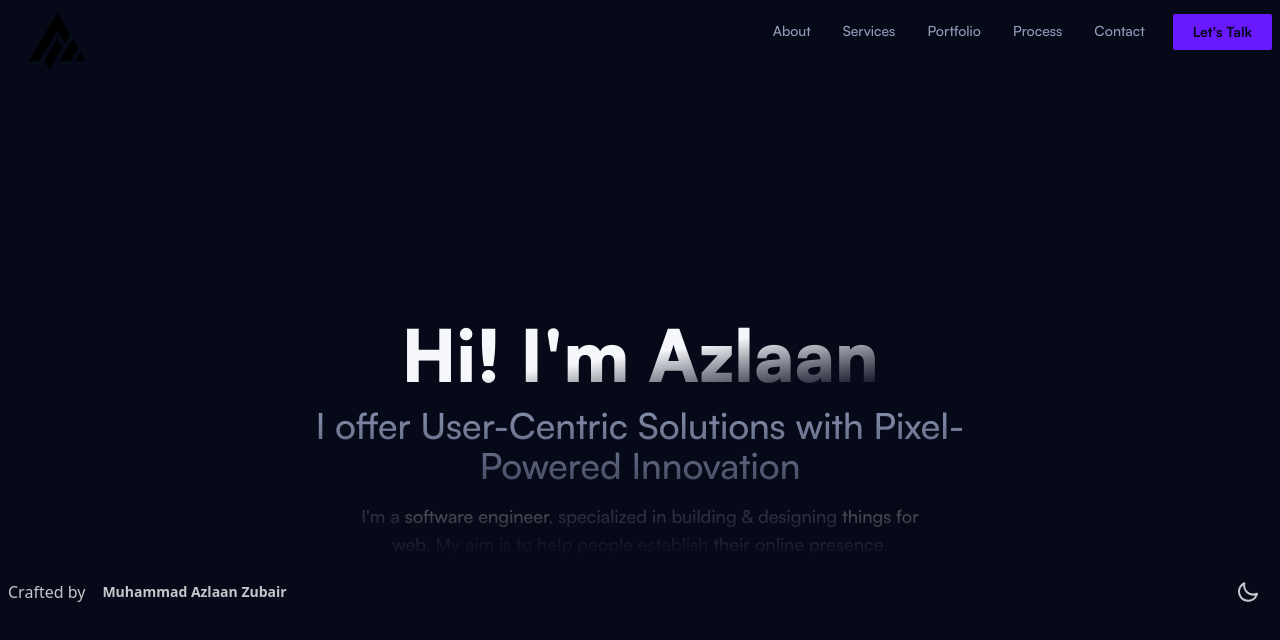
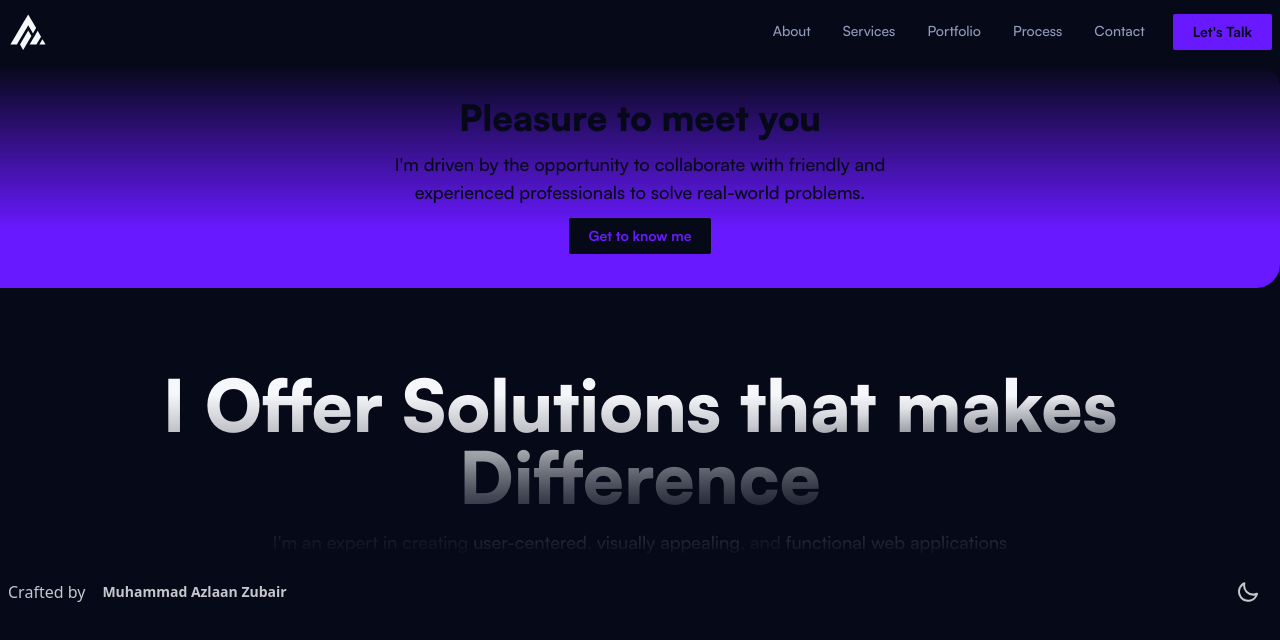
Before and after one commit to mdazlaanzubair/personal-portfolio-site-v2, a Next.js app: page / in a window 1280 px wide. Shown: the top 640 px of the page. Built offline with nearby package versions, Linux system fonts and the light colour scheme; what tailwindcss-animation-delay would draw is missing.

Commit message:
card and nav logo fixed

```diff
--- a/app/page.js
+++ b/app/page.js
@@ -25,9 +25,9 @@ export default function Home() {
               "linear-gradient(180deg, transparent, #ffffff, #ffffff, transparent)",
           }}
         >
-          <HeroSection />
+          {/* <HeroSection />
           <LogoSlider />
-          <AboutSection />
+          <AboutSection /> */}
           <KnowMe />
           <ServicesSection />
           <HireMe />
--- a/components/view-port/header-section/Navbar.jsx
+++ b/components/view-port/header-section/Navbar.jsx
@@ -1,14 +1,14 @@
 import React from "react";
 import NavMenu from "./NavMenu";
 import NavToggler from "./NavToggler";
+import Link from "next/link";
 
 const Navbar = () => {
   return (
-    <div className="navbar bg-opacity-9">
+    <div id="header-section" className="navbar bg-opacity-9">
       <div className="navbar-start">
-        <a className="btn btn-ghost text-xl">
-          <div class="w-16 lg:w-16 mx-auto text-center relative">
-            <div class="container">
+        <Link href="#hero-section">
+          <div className="container mx-auto text-center w-10 lg:w-10 relative">
             <svg
               id="Logo"
               data-name="Layer 1"
@@ -20,32 +20,31 @@ const Navbar = () => {
             >
               <polygon
                 data-name="First Line"
-                  className="path-lines"
+                className="path-lines fill-primary"
                 points="130.59 70.38 123.23 82.78 114.78 97.04 106.57 82.78 99.04 69.71 91.3 56.28 83.47 69.48 75.59 82.78 42.26 139 34.3 152.42 2 152.42 26.34 111.36 43.29 82.78 67.55 41.85 75.38 28.66 91.18 2 107.1 29.63 114.84 43.05 130.59 70.38"
                 style={{ strokeDasharray: 476, strokeDashoffset: 476 }}
               />
               <polygon
                 data-name="Second Line"
-                  className="path-lines"
+                className="path-lines fill-primary"
                 points="106.96 109.9 81.95 152.09 65.74 179.42 50 152.09 91.21 82.58 106.96 109.9"
                 style={{ strokeDasharray: 225, strokeDashoffset: 225 }}
               />
               <polygon
                 data-name="Third Line"
-                  className="path-lines"
+                className="path-lines fill-primary"
                 points="155.25 113.2 139.46 139.85 132 152.42 98 152.42 114.87 123.98 122.7 110.78 138.5 84.13 155.25 113.2"
                 style={{ strokeDasharray: 193, strokeDashoffset: 193 }}
               />
               <polygon
                 data-name="Forth Line"
-                  className="path-lines"
+                className="path-lines fill-primary"
                 points="177.85 152.42 146.86 152.42 162.58 125.91 177.85 152.42"
                 style={{ strokeDasharray: 93, strokeDashoffset: 93 }}
               />
             </svg>
           </div>
-          </div>
-        </a>
+        </Link>
       </div>
       <div className="navbar-center"></div>
       <div className="navbar-end">
--- a/components/view-port/services-section/ServiceCard.jsx
+++ b/components/view-port/services-section/ServiceCard.jsx
@@ -18,7 +18,7 @@ const ServiceCard = ({ service }) => {
 
   return (
     <div
-      className="group relative col-span-1 text-start rounded-3xl bg-gradient-to-br from-primary/5 via-secondary/5 to-base-100/5 bg-opacity-10 backdrop-blur-md"
+      className="relative col-span-1 text-start rounded-3xl bg-gradient-to-br from-primary/5 via-secondary/5 to-base-100/5 bg-opacity-10 backdrop-blur-md group-hover:blur-sm group-hover:scale-[.95] hover:!scale-100 hover:!blur-none transition-all ease-in-out duration-300"
       onMouseMove={handleMouseMove}
       onMouseEnter={() => setIsMouseOnCard(true)}
       onMouseLeave={() => setIsMouseOnCard(false)}
@@ -28,10 +28,11 @@ const ServiceCard = ({ service }) => {
           isMouseOnCard ? "opacity-100" : "opacity-0"
         } transition-all ease-in-out duration-700`}
         style={{
-          background: `radial-gradient(circle at ${position.x}px ${position.y}px, rgba(105, 25, 255, .1) 7%, transparent,transparent )`,
+          // background: `radial-gradient(circle at ${position.x}px ${position.y}px, rgba(105, 25, 255, .1) 7%, transparent, transparent )`,
+          background: `radial-gradient(circle at ${position.x}px ${position.y}px, rgba(255, 255, 255, .1) 7%, transparent, transparent )`,
         }}
       />
-      <div className="card card-compact m-10">
+      <div className="card card-compact m-5">
         <div className="card-body relative">
           <figure className="w-16 h-16 bg-accent shadow-glow rounded-xl text-center mb-5">
             <img
--- /dev/null
+++ b/components/view-port/services-section/ServicesGrid.jsx
@@ -0,0 +1,44 @@
+import React from "react";
+
+import { services } from "@/utils/img-exporter";
+import ServiceCard from "./ServiceCard";
+import {
+  H2,
+  H1,
+  P3,
+  P2,
+  P1,
+  TextHighlighter,
+} from "@/components/common/TypoAndUtils";
+
+const ServicesGrid = () => {
+  return (
+    <div className="group grid grid-cols-1 md:grid-cols-2 lg:grid-cols-3 2xl:grid-cols-4 justify-center gap-10 my-10 xl:my-20">
+      <div className="col-span-2 text-start flex flex-col justify-center rounded-3xl bg-gradient-to-br from-primary/5 via-secondary/5 to-base-100/5 bg-opacity-10 backdrop-blur-md">
+        <div className="card card-compact m-5">
+          <div className="card-body">
+            <H2>My offerings will cater your needs.</H2>
+            <div className="mt-5">
+              <P2>
+                Whether you're a{" "}
+                <TextHighlighter>business owner</TextHighlighter>,{" "}
+                <TextHighlighter>entrepreneur</TextHighlighter>, or{" "}
+                <TextHighlighter>individual</TextHighlighter> looking to{" "}
+                <TextHighlighter>
+                  establish your online presence
+                </TextHighlighter>
+                , I have the expertise to deliver exceptional results.
+              </P2>
+            </div>
+          </div>
+        </div>
+      </div>
+
+      {services?.map((service, index) => (
+        <ServiceCard key={index} service={service} />
+      ))}
+    </div>
+  );
+};
+
+export default ServicesGrid;
--- a/components/view-port/services-section/ServicesSection.jsx
+++ b/components/view-port/services-section/ServicesSection.jsx
@@ -1,7 +1,6 @@
 import React from "react";
 import { H1, P1, TextHighlighter } from "../../common/TypoAndUtils";
-import { services } from "@/utils/img-exporter";
-import ServiceCard from "./ServiceCard";
+import ServicesGrid from "./ServicesGrid";
 
 const ServicesSection = () => {
   return (
@@ -21,11 +20,7 @@ const ServicesSection = () => {
           </P1>
         </div>
 
-        <div className="grid grid-cols-1 md:grid-cols-2 lg:grid-cols-3 2xl:grid-cols-4 justify-center gap-10 my-10 xl:my-20">
-          {services?.map((service, index) => (
-            <ServiceCard key={index} service={service} />
-          ))}
-        </div>
+        <ServicesGrid />
       </div>
     </div>
   );
```
Lines whose indentation alone changed are shown as unchanged.
